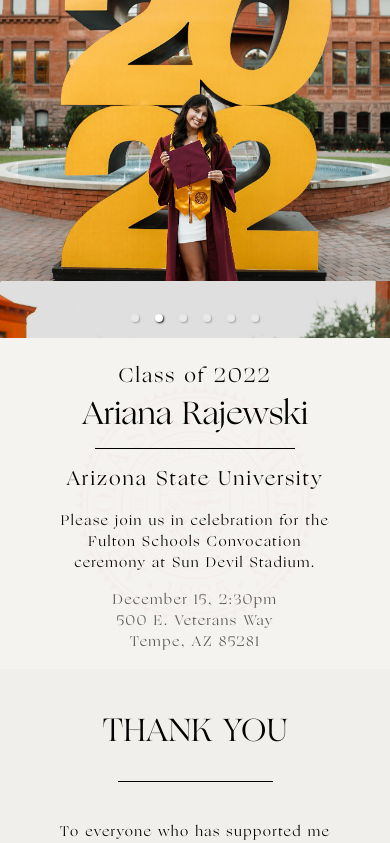
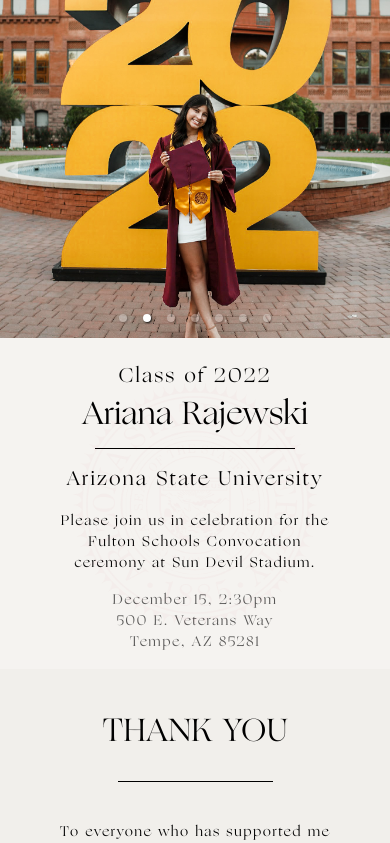
Before and after one commit to arianadaris/grad-announcement, a Next.js app: page / in a window 390 px wide. Shown: the top 843 px of the page. Built offline with nearby package versions, Linux system fonts and the light colour scheme.

Commit message:
Add walking photo to carousel

```diff
--- a/components/PhotoCarousel.js
+++ b/components/PhotoCarousel.js
@@ -12,10 +12,10 @@
                 </div>
                 <div>
                     <Image src={require('../public/images/Ari_1.jpg')} className="lg:mt-[-20vh] xs:mt-[-20vh] md:mt-[-40vh]" />
-
-                    <div>
-                    <Image src={require('../public/images/Ari_2.jpg')} className="lg:mt-[-15vh] xs:mt-[-16vh] md:mt-[-26vh]" />
-                </div></div>
+                </div>
+                <div>
+                    <Image src={require('../public/images/Ari_2.jpg')} className="lg:mt-[-15vh] xs:mt-[-25vh] md:mt-[-26vh]" />
+                </div>
                 <div>
                     <Image src={require('../public/images/Ari_4.jpg')} className="lg:mt-[-20vh] xs:mt-[-15vh] md:mt-[-28vh]" />
                 </div>
```
